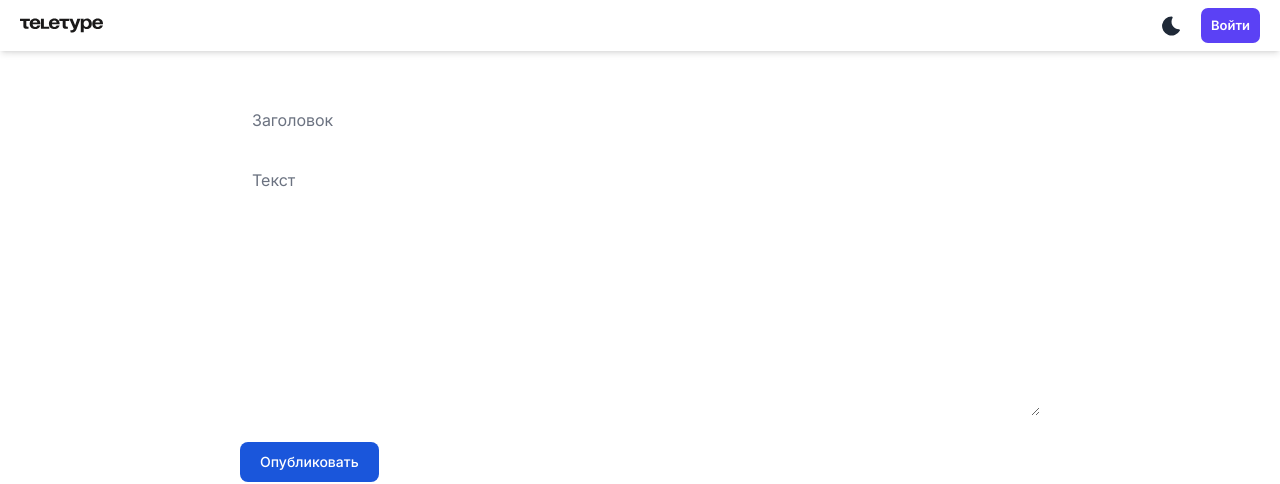
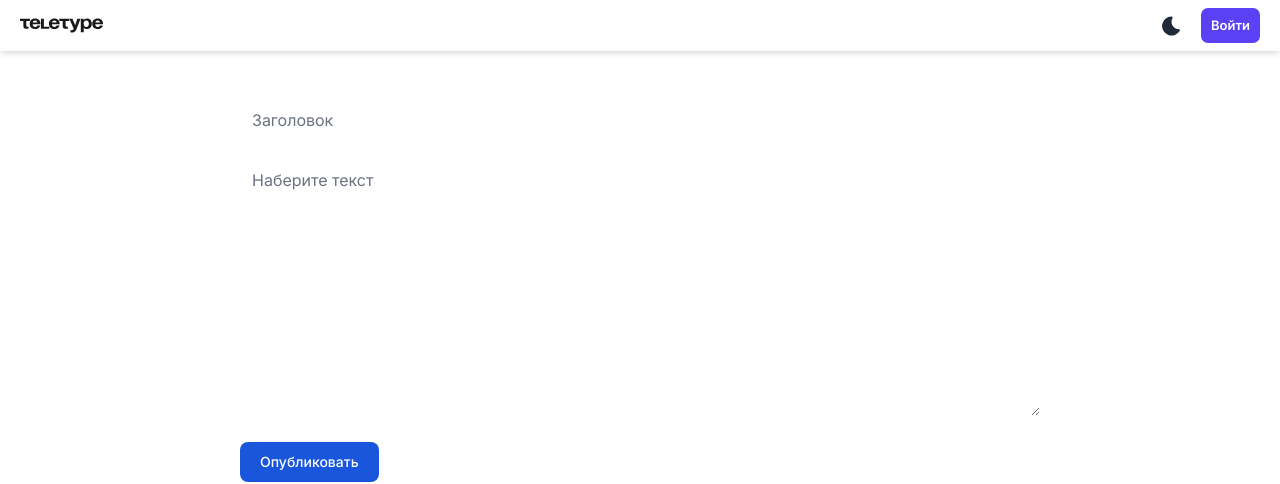
Before and after one commit to dsabirbaev/TeletypeReact, a React (Vite) app: page /createblog in a window 1280 px wide. Shown: the top 484 px of the page. Built offline with nearby package versions, Linux system fonts and the light colour scheme.

Commit message:
modified single blog

```diff
--- a/src/pages/CreateBlog/index.jsx
+++ b/src/pages/CreateBlog/index.jsx
@@ -9,7 +9,7 @@ const index = () => {
                 <div className="wrapper flex items-center justify-center w-full">
                     <form className="w-[800px]">
                         <input type="text" placeholder="Заголовок" className="dark:bg-gray-200  border-none outline-none w-full mb-5 rounded-md" />
-                        <textarea cols="30" rows="10" placeholder="Текст" className="dark:bg-gray-200 border-none outline-none w-full mb-5 rounde-md"></textarea>
+                        <textarea cols="30" rows="10" placeholder="Наберите текст" className="dark:bg-gray-200 border-none outline-none w-full mb-5 rounde-md"></textarea>
                         <button type="submit" class="text-white bg-blue-700 hover:bg-blue-800 focus:ring-4 focus:outline-none focus:ring-blue-300 font-medium rounded-lg text-sm px-5 py-2.5 text-center">Опубликовать</button>
                     </form>
                 </div>
--- a/src/pages/Home/index.jsx
+++ b/src/pages/Home/index.jsx
@@ -26,6 +26,7 @@ const index = () => {
 
     useEffect(() => {
         getBlogs();
+        document.title = "Teletype";
     }, [])
 
     return (
--- a/src/pages/SingleBlog/index.jsx
+++ b/src/pages/SingleBlog/index.jsx
@@ -29,8 +29,11 @@ const index = () => {
         }
     }
 
+
+    document.title = `${blog?.title}`;
     useEffect(() => {
         getSingleBlog();
+
     }, [])
     const date = new Date(blog?.createdAt);
     const monthNames = [
```
